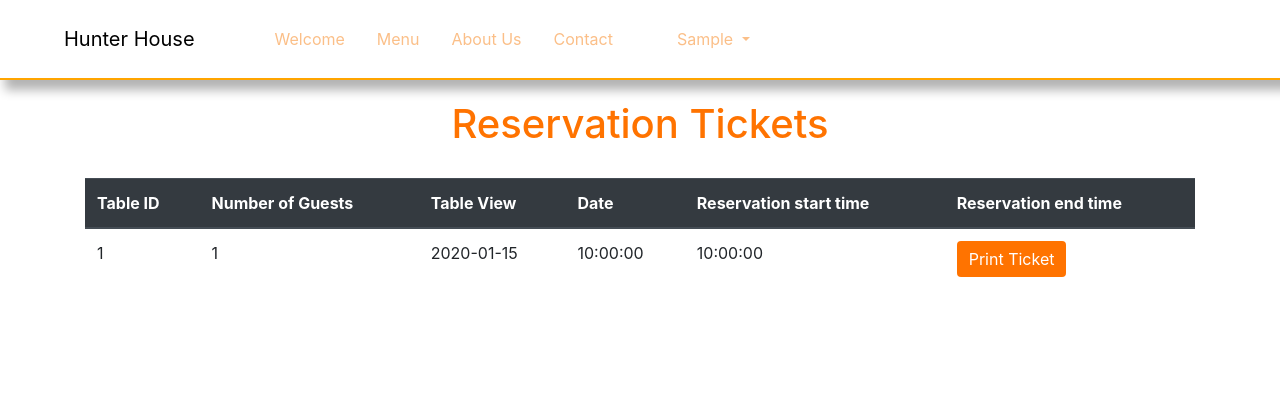
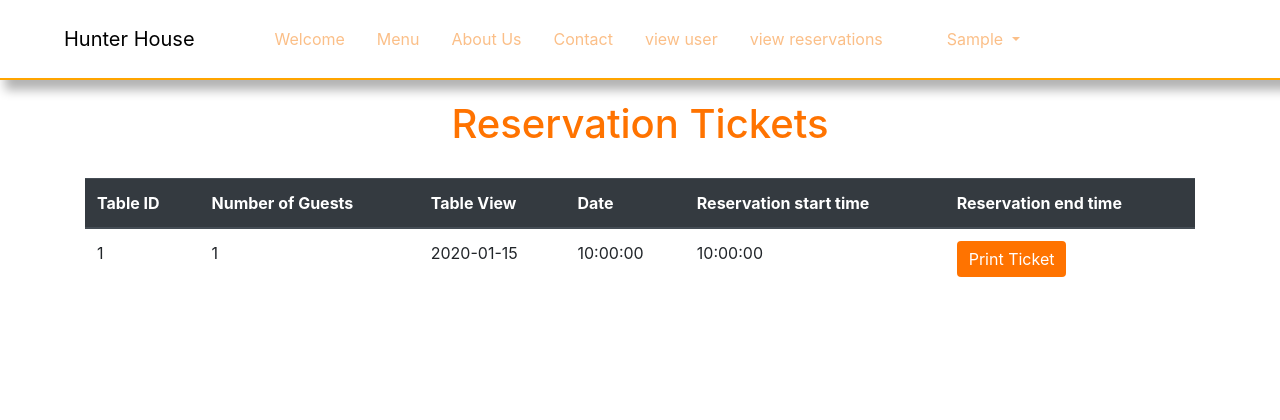
Before and after one commit to asmaa3299/SW2-Restraunts-Project, a Laravel app: page /Reservation/ViewTicket in a window 1280 px wide. Shown: the top 420 px of the page. Run offline with Laravel 8, Linux system fonts and the light colour scheme; a user stored in the database is signed in; tables that the repository leaves empty hold one stand-in row (values such as "Sample post"); settings files or empty folders that the repository lacks are supplied; some libraries are stand-ins or nearby versions; some web fonts are replaced.

Commit message:
rana edit in navbar

```diff
--- a/app/Http/Controllers/ReservationController.php
+++ b/app/Http/Controllers/ReservationController.php
@@ -92,7 +92,7 @@ class ReservationController extends Controller
       //View Reservation Phase2
       public function viewReservation(){
         $reserv = Reservation::all();
-        return view('/Reservation/viewReservation', compact('reserv'));
+        return view('/Reservation/ViewReservation', compact('reserv'));
     }
 
     // public function viewTicket($id)
--- a/resources/views/layouts/NavBar.blade.php
+++ b/resources/views/layouts/NavBar.blade.php
@@ -20,6 +20,12 @@
         </li>
         <li class="nav-item item">
             <a href="{{url('/#contact')}}" class="nav-link">Contact</a>
+        </li>
+        <li class="nav-item item">
+            <a href="{{url('/user/details')}}" class="nav-link">view user</a>
+        </li>
+        <li class="nav-item item">
+            <a href="{{url('/Reservation/viewReservation')}}" class="nav-link">view reservations</a>
         </li>
     </ul>
 
--- a/routes/web.php
+++ b/routes/web.php
@@ -37,3 +37,4 @@ Route::get('/Reservation/ViewTicket','ReservationController@viewTicket');
 //registration
 Route::get('/registration/getInfo','adminController@getData')->name('UserInfo');
 Route::get('/registration/getInfo/{id}','adminController@Delete');
+Route::get('/user/details','UserController@viewDetails');
```
